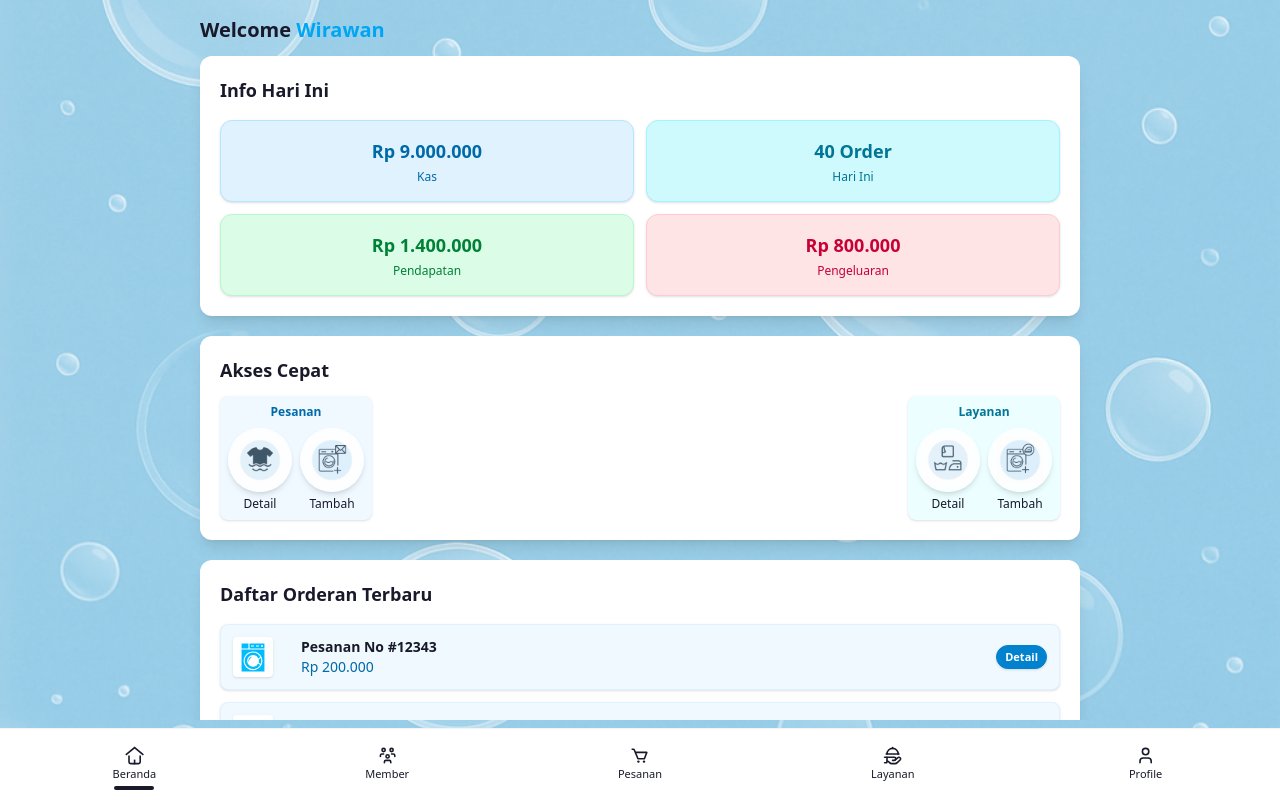
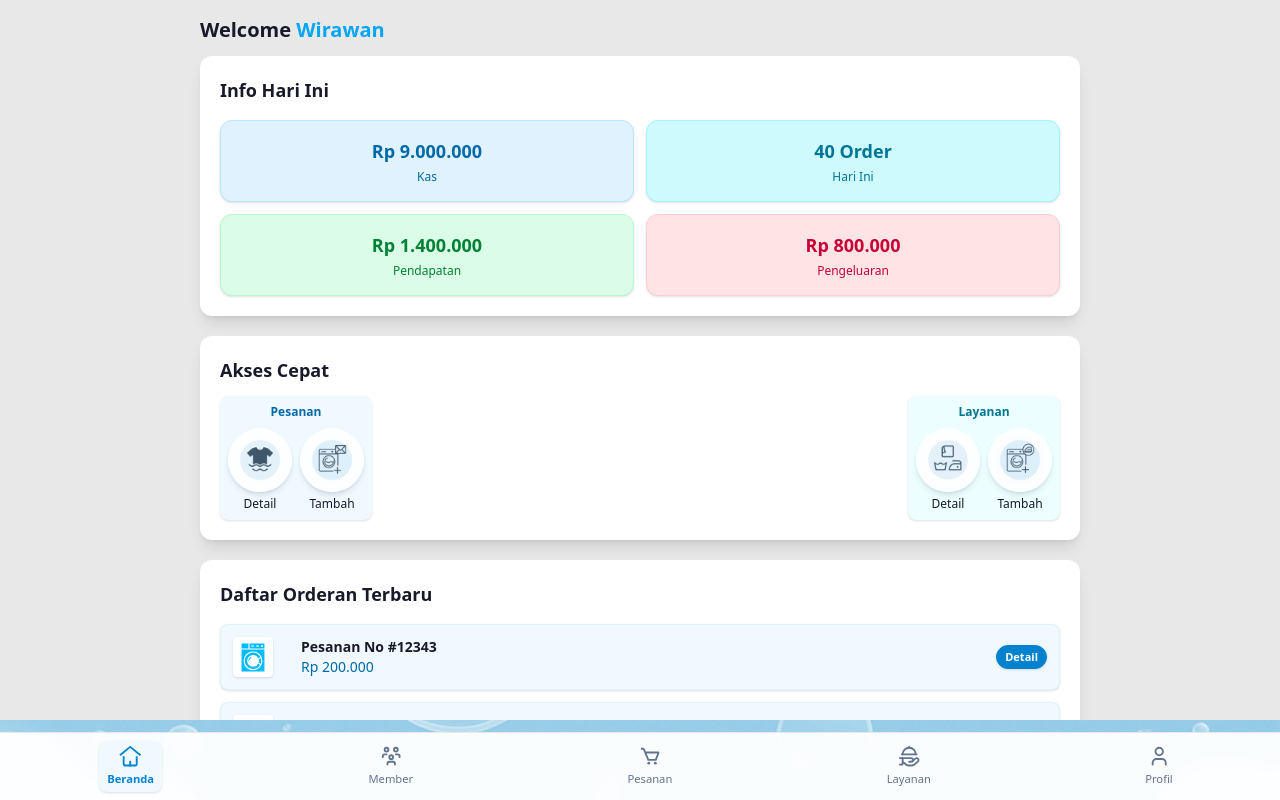
Before and after one commit to wirawanmahardika/laundry-frontend, a React (Vite) app: page / in a window 1280 px wide. Built offline with nearby package versions, Linux system fonts and the light colour scheme.

Commit message:
update: ui dari layout.tsx

```diff
--- a/src/components/Layout.tsx
+++ b/src/components/Layout.tsx
@@ -1,41 +1,71 @@
 import { HandPlatter, User } from "lucide-react";
 import { BiCart } from "react-icons/bi";
 import { TbUsersGroup } from "react-icons/tb";
-import { NavLink, Outlet, useMatches } from "react-router-dom";
+import { NavLink, Outlet } from "react-router-dom";
 
 export default function Layout() {
-    const matches = useMatches()
-
-    return <div className="flex flex-col h-screen pb-20">
-        <div className="grow p-4 overflow-y-auto">
+    return (
+        <div className="flex flex-col h-screen pb-20">
+            <div className="grow p-4 overflow-y-auto bg-base-200">
                 <Outlet />
             </div>
 
-        <div className="dock dock-lg">
-            <NavLink to={"/"} className={`${matches[matches.length - 1].pathname === "/" && "dock-active"}`}>
-                <svg className="size-[1.2rem]" xmlns="http://www.w3.org/2000/svg" viewBox="0 0 24 24"><g fill="currentColor" strokeLinejoin="miter" strokeLinecap="butt"><polyline points="1 11 12 2 23 11" fill="none" stroke="currentColor" stroke-miterlimit="10" strokeWidth="2"></polyline><path d="m5,13v7c0,1.105.895,2,2,2h10c1.105,0,2-.895,2-2v-7" fill="none" stroke="currentColor" strokeLinecap="square" stroke-miterlimit="10" strokeWidth="2"></path><line x1="12" y1="22" x2="12" y2="18" fill="none" stroke="currentColor" strokeLinecap="square" stroke-miterlimit="10" strokeWidth="2"></line></g></svg>
-                <span className="dock-label">Beranda</span>
+            <nav className="fixed bottom-0 left-0 right-0 z-50 bg-base-100/95 border-t border-base-200 shadow-lg flex justify-around items-center py-2 backdrop-blur-md">
+                <NavLink
+                    to="/"
+                    className={({ isActive }) =>
+                        `flex flex-col items-center gap-1 px-2 py-1 transition-all duration-150 rounded-lg
+                        ${isActive ? "text-sky-600 bg-sky-50 shadow font-bold" : "text-slate-500 hover:text-sky-500"}`
+                    }
+                >
+                    <svg className="size-[1.4rem]" xmlns="http://www.w3.org/2000/svg" viewBox="0 0 24 24"><g fill="currentColor" strokeLinejoin="miter" strokeLinecap="butt"><polyline points="1 11 12 2 23 11" fill="none" stroke="currentColor" strokeMiterlimit="10" strokeWidth="2"></polyline><path d="m5,13v7c0,1.105.895,2,2,2h10c1.105,0,2-.895,2-2v-7" fill="none" stroke="currentColor" strokeLinecap="square" strokeMiterlimit="10" strokeWidth="2"></path><line x1="12" y1="22" x2="12" y2="18" fill="none" stroke="currentColor" strokeLinecap="square" strokeMiterlimit="10" strokeWidth="2"></line></g></svg>
+                    <span className="text-[0.7rem]">Beranda</span>
                 </NavLink>
 
-            <NavLink to={"/member"} className={`${matches[matches.length - 1].pathname === "/member" && "dock-active"}`}>
-                <TbUsersGroup className="size-[1.2rem]" />
-                <span className="dock-label">Member</span>
+                <NavLink
+                    to="/member"
+                    className={({ isActive }) =>
+                        `flex flex-col items-center gap-1 px-2 py-1 transition-all duration-150 rounded-lg
+                        ${isActive ? "text-sky-600 bg-sky-50 shadow font-bold" : "text-slate-500 hover:text-sky-500"}`
+                    }
+                >
+                    <TbUsersGroup className="size-[1.4rem]" />
+                    <span className="text-[0.7rem]">Member</span>
                 </NavLink>
 
-            <NavLink to={"/pesanan"} className={`${matches[matches.length - 1].pathname === "/pesanan" && "dock-active"}`}>
-                <BiCart className="size-[1.2rem]" />
-                <span className="dock-label">Pesanan</span>
+                <NavLink
+                    to="/pesanan"
+                    className={({ isActive }) =>
+                        `flex flex-col items-center gap-1 px-2 py-1 transition-all duration-150 rounded-lg
+                        ${isActive ? "text-sky-600 bg-sky-50 shadow font-bold" : "text-slate-500 hover:text-sky-500"}`
+                    }
+                >
+                    <BiCart className="size-[1.4rem]" />
+                    <span className="text-[0.7rem]">Pesanan</span>
                 </NavLink>
 
-            <NavLink to={"/layanan"} className={`${matches[matches.length - 1].pathname === "/layanan" && "dock-active"}`}>
-                <HandPlatter className="size-[1.2rem]" />
-                <span className="dock-label">Layanan</span>
+                <NavLink
+                    to="/layanan"
+                    className={({ isActive }) =>
+                        `flex flex-col items-center gap-1 px-2 py-1 transition-all duration-150 rounded-lg
+                        ${isActive ? "text-sky-600 bg-sky-50 shadow font-bold" : "text-slate-500 hover:text-sky-500"}`
+                    }
+                >
+                    <HandPlatter className="size-[1.4rem]" />
+                    <span className="text-[0.7rem]">Layanan</span>
                 </NavLink>
 
-            <NavLink to={"/profil"} className={`${matches[matches.length - 1].pathname === "/profil" && "dock-active"}`}>
-                <User className="size-[1.2rem]" />
-                <span className="dock-label">Profile</span>
+                <NavLink
+                    to="/profil"
+                    className={({ isActive }) =>
+                        `flex flex-col items-center gap-1 px-2 py-1 transition-all duration-150 rounded-lg
+                        ${isActive ? "text-sky-600 bg-sky-50 shadow font-bold" : "text-slate-500 hover:text-sky-500"}`
+                    }
+                >
+                    <User className="size-[1.4rem]" />
+                    <span className="text-[0.7rem]">Profil</span>
                 </NavLink>
+            </nav>
         </div>
-    </div>
+    );
 }
```
Lines whose indentation alone changed are shown as unchanged.
